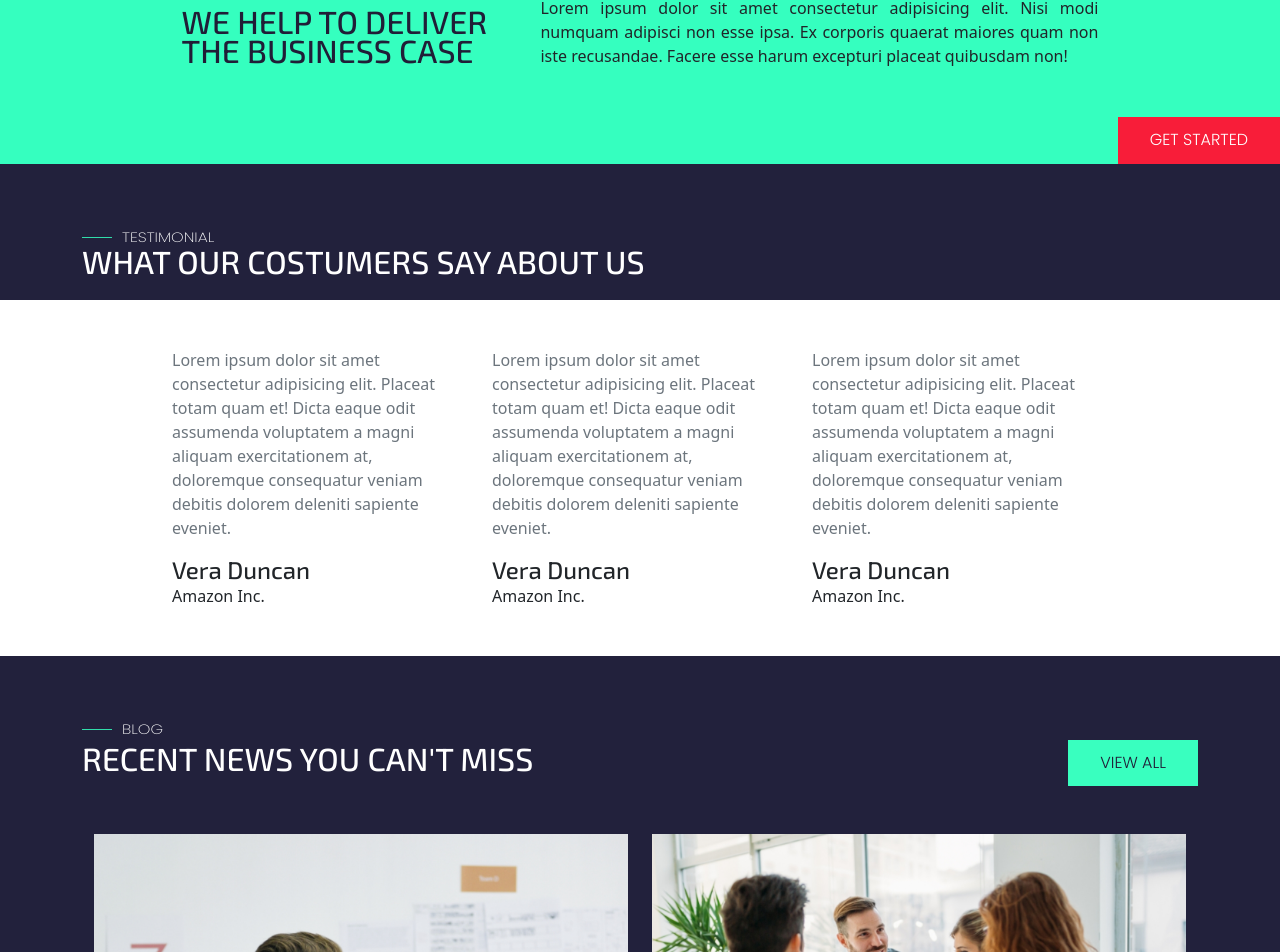
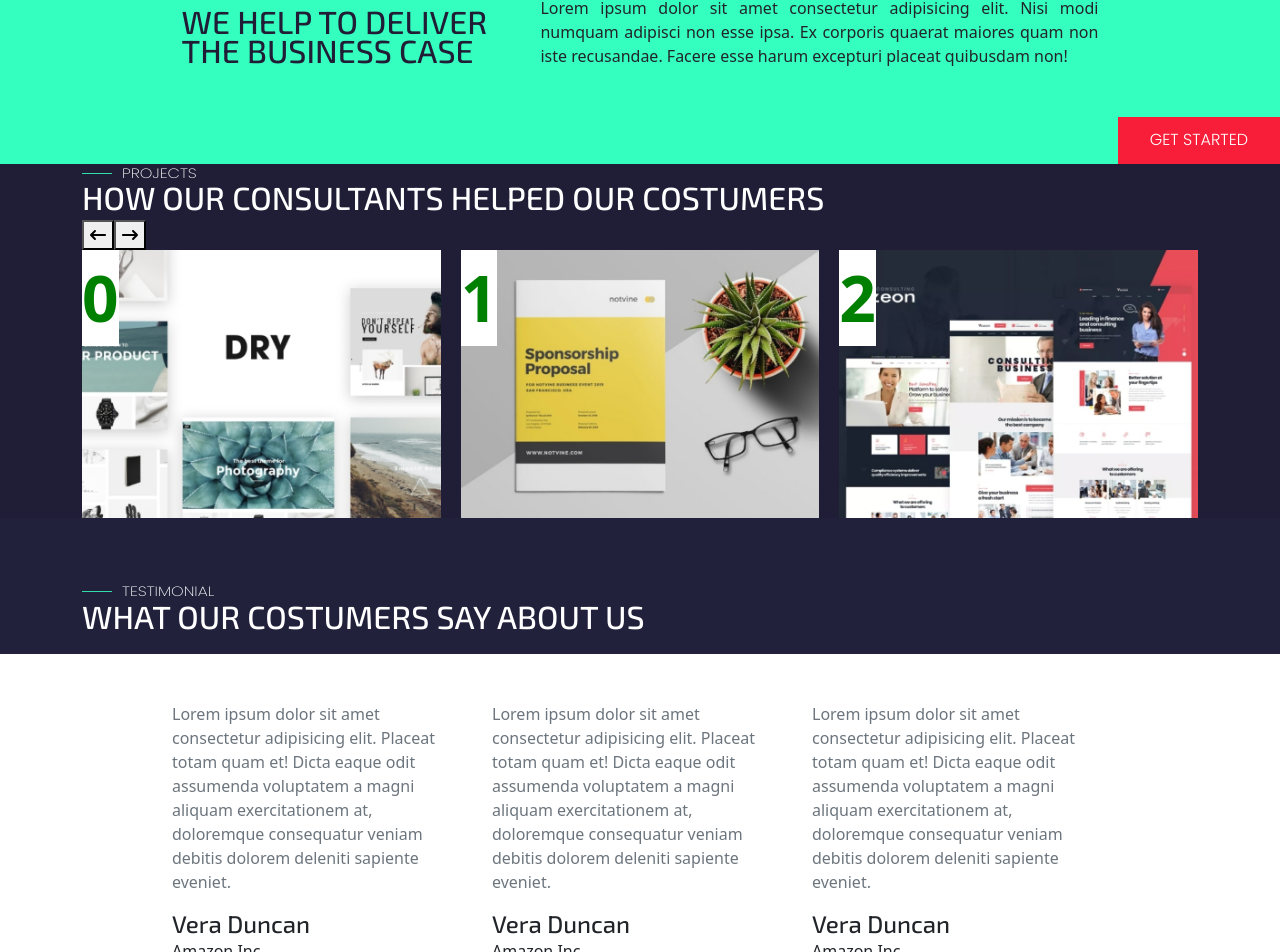
Before and after one commit to MarcoMazzeo01/proj-html-vuejs, a Vue app: page / in a window 1280 px wide. Shown: the part 2389-3341 px from the top of the page. Built offline with nearby package versions, Linux system fonts and the light colour scheme.

Commit message:
add: carousel sub-component

```diff
--- /dev/null
+++ b/src/components/Carousel.vue
@@ -0,0 +1,87 @@
+<script>
+export default {
+  data() {
+    return {
+      images: [
+        "DRY-1-790x592", //dry
+        "221bf0b7-8134-43bb-936a-5acbe42db64a-790x592", //sponsorship
+        "z1el4c4p-790x592", //vizeon
+        "12679",
+        "oliver-ragfelt-488196-2",
+        "oliver-ragfelt-488196-unsplash",
+      ],
+
+      currentIndexes: [0, 1, 2],
+    };
+  },
+
+  methods: {
+    forward() {
+      this.currentIndexes.forEach((num, i) => {
+        if (this.currentIndexes[i] >= this.images.length - 1) {
+          this.currentIndexes[i] = 0;
+        } else {
+          this.currentIndexes[i] = num + 1;
+        }
+      });
+
+      console.log(this.currentIndexes);
+    },
+
+    back() {
+      this.currentIndexes.forEach((num, i) => {
+        if (this.currentIndexes[i] == 0) {
+          this.currentIndexes[i] = this.images.length - 1;
+        } else {
+          this.currentIndexes[i] = num - 1;
+        }
+      });
+    },
+  },
+};
+</script>
+<template>
+  <div class="arrows">
+    <button type="button" @click="back">
+      <font-awesome-icon icon="fa-solid fa-arrow-left-long" />
+    </button>
+    <button type="button" @click="forward">
+      <font-awesome-icon icon="fa-solid fa-arrow-right-long" />
+    </button>
+  </div>
+
+  <div class="carousel d-flex">
+    <template v-for="(image, index) in images">
+      <div class="carousel__content" v-show="currentIndexes.includes(index)">
+        <img :src="'images/' + image + '.jpg'" alt="img" />
+        <p class="debug">{{ index }}</p>
+      </div>
+    </template>
+  </div>
+</template>
+<style lang="scss" scoped>
+.carousel {
+  max-width: 100%;
+  gap: 20px;
+
+  .carousel__content {
+    width: calc(100% / 3);
+    height: auto;
+    position: relative;
+
+    img {
+      max-width: 100%;
+      max-height: 100%;
+    }
+  }
+
+  .debug {
+    color: green;
+    position: absolute;
+    background-color: white;
+    top: 0;
+    font-size: 4em;
+    font-weight: 700;
+  }
+}
+</style>
--- a/src/components/Main.vue
+++ b/src/components/Main.vue
@@ -1,6 +1,7 @@
 <script>
 import Title from "./Title.vue";
 import Button from "./Button.vue";
+import Carousel from "./Carousel.vue";
 
 export default {
   data() {
@@ -15,7 +16,7 @@ export default {
     };
   },
 
-  components: { Title, Button },
+  components: { Title, Button, Carousel },
 };
 </script>
 
@@ -86,6 +87,15 @@ export default {
       <Button bgColor="secondary">get started</Button>
     </div>
   </div>
+
+  <!-- * PROJECTS * -->
+  <section id="projects">
+    <div class="container">
+      <Title>Projects</Title>
+      <h2>How our consultants helped our costumers</h2>
+      <Carousel />
+    </div>
+  </section>
 
   <!-- * TESTIMONIALS * -->
   <section id="testimonials">
@@ -342,4 +352,8 @@ h2 {
     margin: 0;
   }
 }
+
+#projects {
+  background-color: $dark-blue;
+}
 </style>
```
